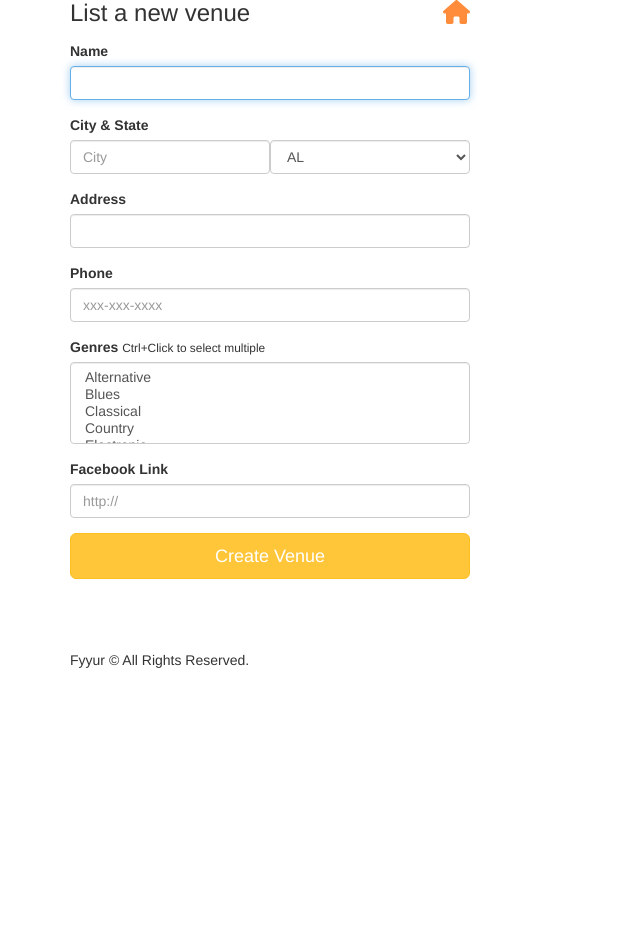
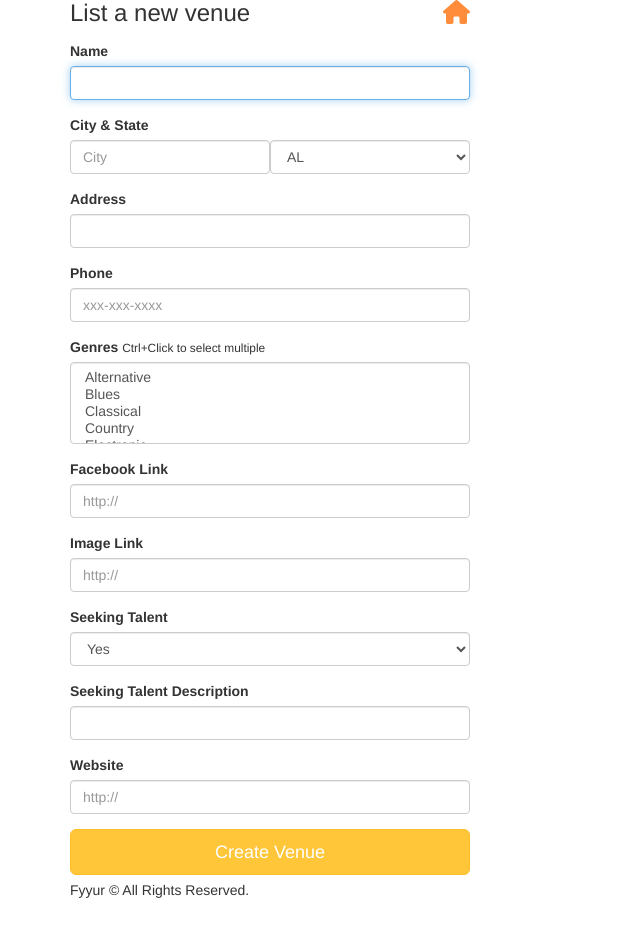
Before and after one commit to RanaEmad/fyyur, a Flask app: page /venues/create in a window 1280 px wide. Shown: the part 95-1030 px from the top of the page, without its empty margins (0-640 px from the left). Before the commit the page ends 763 px from the top, so only its background shows below. Run offline with Flask 2, Linux system fonts and the light colour scheme; some libraries are stand-ins or nearby versions.

Commit message:
add extra params for venue

```diff
--- a/app.py
+++ b/app.py
@@ -16,6 +16,7 @@ from flask_migrate import Migrate
 from datetime import datetime
 from pprint import pprint
 from sqlalchemy import text
+import json
 #----------------------------------------------------------------------------#
 # App Config.
 #----------------------------------------------------------------------------#
@@ -44,6 +45,7 @@ class Venue(db.Model):
     phone = db.Column(db.String(120))
     image_link = db.Column(db.String(500))
     facebook_link = db.Column(db.String(120))
+    genres = db.Column(db.String(500))
 
   # TODO: implement any missing fields, as a database migration using Flask-Migrate
   #   {
@@ -169,10 +171,12 @@ def venues():
   for venue in venues:
     if not (venue.city in grouped.keys()):
       grouped[venue.city]={}
+      grouped[venue.city][venue.state]=[]
     if venue.state in grouped[venue.city].keys():
       grouped[venue.city][venue.state].append(venue)
     else:
-      grouped[venue.city]={venue.state:[venue]}
+      grouped[venue.city][venue.state]=[]
+      grouped[venue.city][venue.state].append(venue)
   data=[]
   for city in grouped:
     for state in grouped[city]:
@@ -280,7 +284,7 @@ def show_venue(venue_id):
     "past_shows_count": 1,
     "upcoming_shows_count": 1,
   }
-  data = list(filter(lambda d: d['id'] == venue_id, [data1, data2, data3]))[0]
+  # data = list(filter(lambda d: d['id'] == venue_id, [data1, data2, data3]))[0]
   data= Venue.query.filter_by(id=venue_id).one()
 
   upcoming_shows= db.session.query(Show,Artist).filter_by(venue_id=venue_id).join(Artist).filter(Show.start_time > datetime.now()).filter(Artist.id==Show.artist_id).all()
@@ -322,8 +326,10 @@ def create_venue_submission():
   # TODO: insert form data as a new Venue record in the db, instead
   error= False
   try:
-    venue= Venue(name=request.form['name'],city=request.form['city'],state=request.form['state'],address=request.form['address'],phone=request.form['phone'],facebook_link=request.form['facebook_link'])
-    # venue= Venue(name=request.form['name'],city=request.form['city'],state=request.form['state'],address=request.form['address'],phone=request.form['phone'],image_link=request.form['image_link'],facebook_link=request.form['facebook_link'])
+    seeking_talent=True
+    if request.form['seeking_talent']=='No':
+      seeking_talent=False
+    venue= Venue(name=request.form['name'],city=request.form['city'],state=request.form['state'],address=request.form['address'],phone=request.form['phone'],facebook_link=request.form['facebook_link'],image_link=request.form['image_link'],seeking_talent=seeking_talent,seeking_description=request.form['seeking_description'],website=request.form['website'],genres=(request.form.getlist('genres')))
     db.session.add(venue)
     db.session.commit()
   except:
@@ -338,7 +344,7 @@ def create_venue_submission():
   # e.g., flash('An error occurred. Venue ' + data.name + ' could not be listed.')
   # see: http://flask.pocoo.org/docs/1.0/patterns/flashing/
   if error:
-    flash('An error occurred. Venue ' + data.name + ' could not be listed.')
+    flash('An error occurred. Venue ' + request.form["name"] + ' could not be listed.')
   else:
     # on successful db insert, flash success
     flash('Venue ' + request.form['name'] + ' was successfully listed!')
--- a/forms.py
+++ b/forms.py
@@ -86,7 +86,7 @@ class VenueForm(Form):
         'phone'
     )
     image_link = StringField(
-        'image_link'
+        'image_link', validators=[URL()]
     )
     genres = SelectMultipleField(
         # TODO implement enum restriction
@@ -115,6 +115,19 @@ class VenueForm(Form):
     )
     facebook_link = StringField(
         'facebook_link', validators=[URL()]
+    )
+
+    seeking_talent = SelectField(
+        'seeking_talent', validators=[],
+        choices=[
+            ('Yes', 'Yes'),
+            ('No', 'No')]
+    )
+    seeking_description = StringField(
+        'seeking_description'
+    )
+    website = StringField(
+        'website', validators=[URL()]
     )
 
 class ArtistForm(Form):
--- a/templates/forms/new_venue.html
+++ b/templates/forms/new_venue.html
@@ -1,9 +1,13 @@
-{% extends 'layouts/main.html' %}
-{% block title %}New Venue{% endblock %}
-{% block content %}
+{% extends 'layouts/main.html' %} {% block title %}New Venue{% endblock %} {%
+block content %}
 <div class="form-wrapper">
   <form method="post" class="form">
-      <h3 class="form-heading">List a new venue <a href="{{ url_for('index') }}" title="Back to homepage"><i class="fa fa-home pull-right"></i></a></h3>
+    <h3 class="form-heading">
+      List a new venue
+      <a href="{{ url_for('index') }}" title="Back to homepage"
+        ><i class="fa fa-home pull-right"></i
+      ></a>
+    </h3>
     <div class="form-group">
       <label for="name">Name</label>
       {{ form.name(class_ = 'form-control', autofocus = true) }}
@@ -12,10 +16,12 @@
       <label>City & State</label>
       <div class="form-inline">
         <div class="form-group">
-              {{ form.city(class_ = 'form-control', placeholder='City', autofocus = true) }}
+          {{ form.city(class_ = 'form-control', placeholder='City', autofocus =
+          true) }}
         </div>
         <div class="form-group">
-              {{ form.state(class_ = 'form-control', placeholder='State', autofocus = true) }}
+          {{ form.state(class_ = 'form-control', placeholder='State', autofocus
+          = true) }}
         </div>
       </div>
     </div>
@@ -25,18 +31,45 @@
     </div>
     <div class="form-group">
       <label for="phone">Phone</label>
-          {{ form.phone(class_ = 'form-control', placeholder='xxx-xxx-xxxx', autofocus = true) }}
+      {{ form.phone(class_ = 'form-control', placeholder='xxx-xxx-xxxx',
+      autofocus = true) }}
     </div>
     <div class="form-group">
       <label for="genres">Genres</label>
       <small>Ctrl+Click to select multiple</small>
-        {{ form.genres(class_ = 'form-control', placeholder='Genres, separated by commas', autofocus = true) }}
+      {{ form.genres(class_ = 'form-control', placeholder='Genres, separated by
+      commas', autofocus = true) }}
     </div>
     <div class="form-group">
-          <label for="genres">Facebook Link</label>
-          {{ form.facebook_link(class_ = 'form-control', placeholder='http://', autofocus = true) }}
+      <label for="facebook_link">Facebook Link</label>
+      {{ form.facebook_link(class_ = 'form-control', placeholder='http://',
+      autofocus = true) }}
     </div>
-      <input type="submit" value="Create Venue" class="btn btn-primary btn-lg btn-block">
+
+    <div class="form-group">
+      <label for="image_link">Image Link</label>
+      {{ form.image_link(class_ = 'form-control', placeholder='http://',
+      autofocus = true) }}
+    </div>
+    <div class="form-group">
+      <label for="seeking_talent">Seeking Talent</label>
+      {{ form.seeking_talent(class_ = 'form-control', autofocus = true) }}
+    </div>
+    <div class="form-group">
+      <label for="seeking_description">Seeking Talent Description</label>
+      {{ form.seeking_description(class_ = 'form-control', autofocus = true) }}
+    </div>
+    <div class="form-group">
+      <label for="website">Website</label>
+      {{ form.website(class_ = 'form-control', placeholder='http://',
+      autofocus = true) }}
+    </div>
+
+    <input
+      type="submit"
+      value="Create Venue"
+      class="btn btn-primary btn-lg btn-block"
+    />
   </form>
 </div>
 {% endblock %}
```
Also changed, not shown: migrations/versions/aef9e3574bb8_.py (added, +28 -0 lines). Lines whose indentation alone changed are shown as unchanged.
